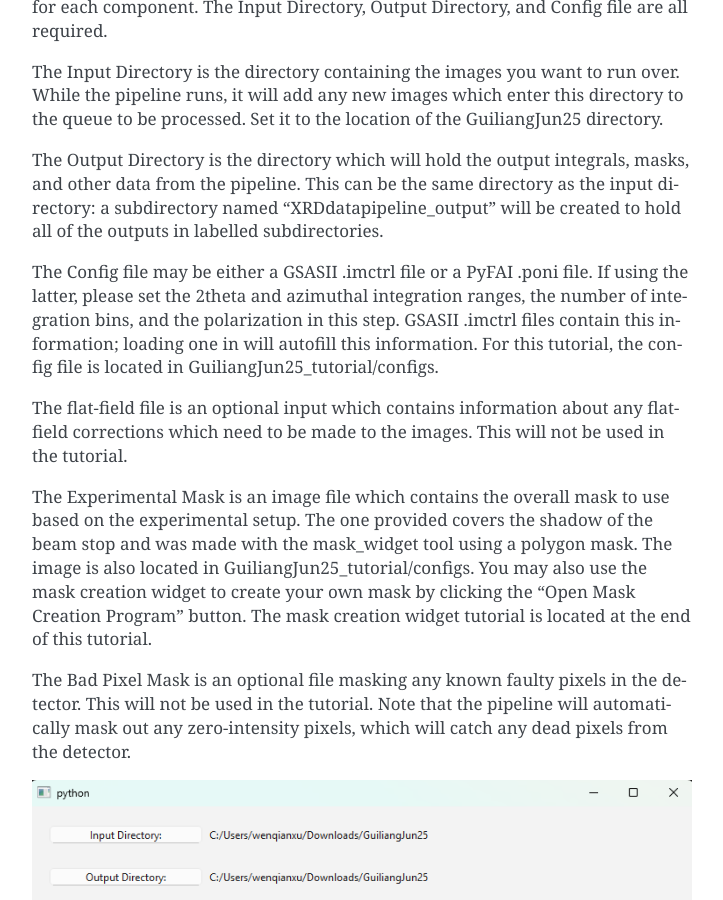
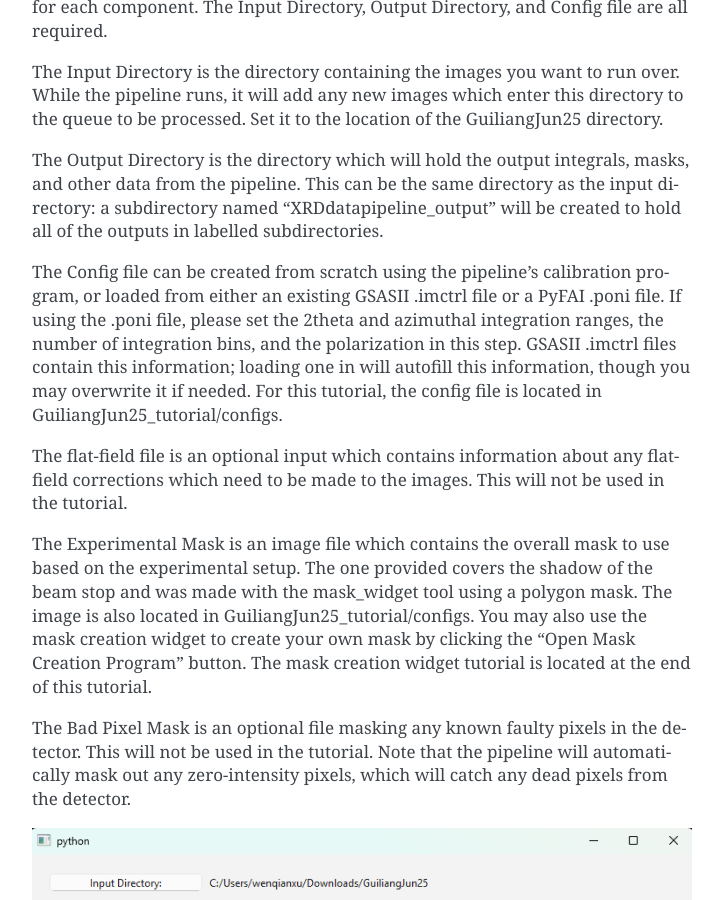
Before and after one commit to AdvancedPhotonSource/XRDdatapipeline, a Sphinx documentation site: the page built from docs/tutorials.rst, in a window 1280 px wide and 900 px high, scrolled down 1202 px. Shown: the whole window, without its empty margins (388-1111 px from the left). Built offline with Sphinx 7.4.7, drawn with Linux system fonts in a browser that asks for light colours; the version number is read from the project's files by our own code.

Commit message:
updated tutorial

```diff
--- a/docs/tutorials.rst
+++ b/docs/tutorials.rst
@@ -31,9 +31,10 @@ Set it to the location of the GuiliangJun25 directory.
 The Output Directory is the directory which will hold the output integrals, masks, and other data from the pipeline.
 This can be the same directory as the input directory: a subdirectory named "XRDdatapipeline_output" will be created to hold all of the outputs in labelled subdirectories.
 
-The Config file may be either a GSASII .imctrl file or a PyFAI .poni file. If using the latter, please set the 2theta and azimuthal integration ranges,
+The Config file can be created from scratch using the pipeline's calibration program, or loaded from either an existing GSASII .imctrl file or a PyFAI .poni file.
+If using the .poni file, please set the 2theta and azimuthal integration ranges,
 the number of integration bins, and the polarization in this step.
-GSASII .imctrl files contain this information; loading one in will autofill this information.
+GSASII .imctrl files contain this information; loading one in will autofill this information, though you may overwrite it if needed.
 For this tutorial, the config file is located in GuiliangJun25_tutorial/configs.
 
 The flat-field file is an optional input which contains information about any flat-field corrections which need to be made to the images.
```
